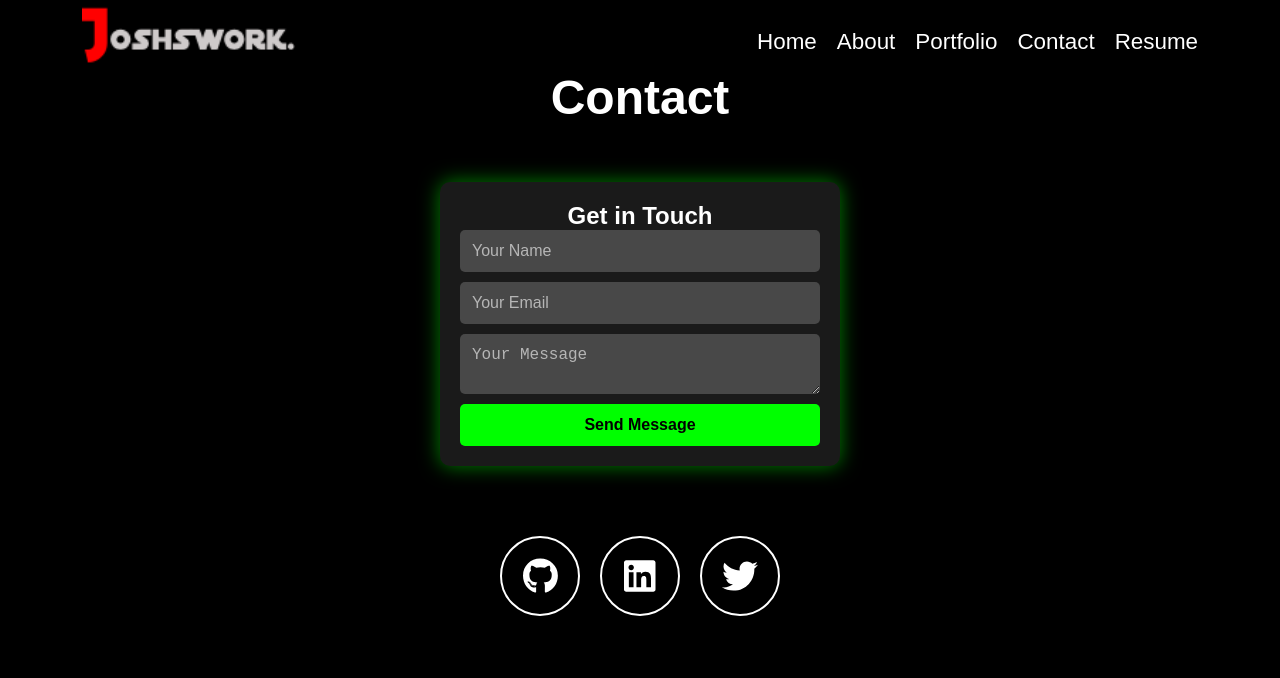
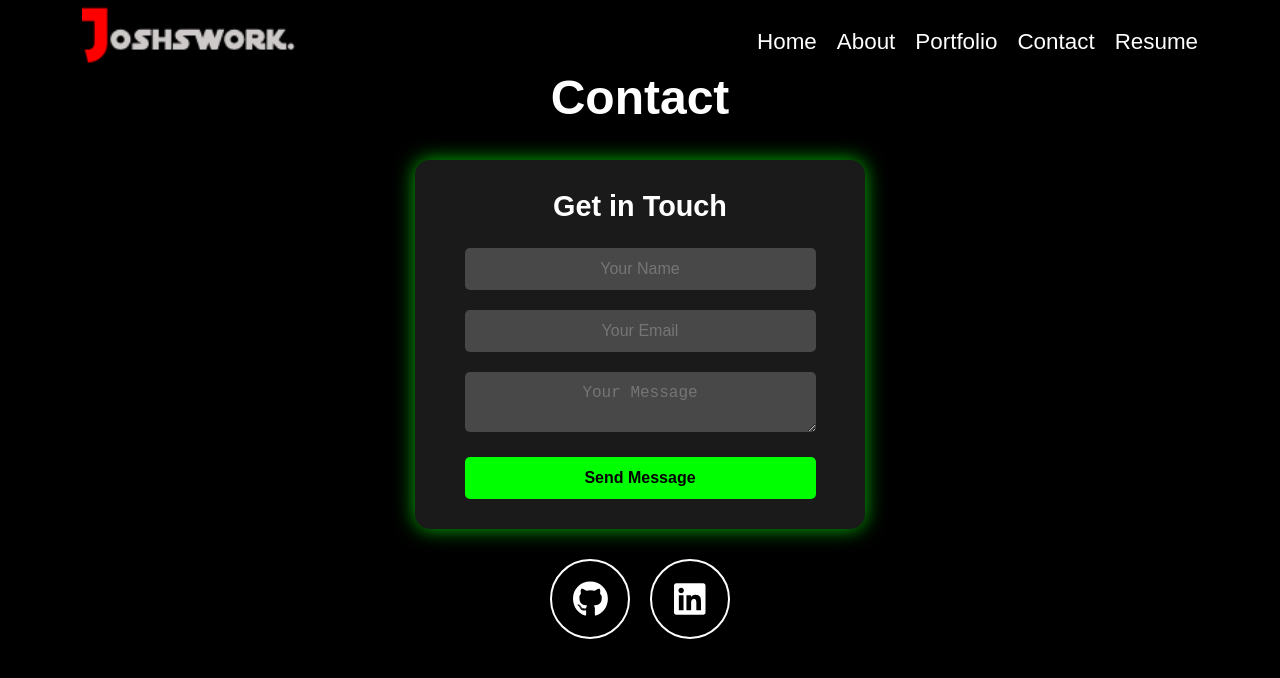
Before and after one commit to joshsdesk/JoshsPortfolio, a React app: page /contact in a window 1280 px wide. Shown: the top 678 px of the page. Built offline with nearby package versions, Linux system fonts and the light colour scheme; the HTML template or start-up script is replaced by a standard one.

Commit message:
contact alignments

```diff
--- a/src/pages/Contact.css
+++ b/src/pages/Contact.css
@@ -1,7 +1,7 @@
 /* Contact Page */
 .contact {
     text-align: center;
-    padding: 80px 0;
+    padding: 60px 0;
     background: black;
     color: white;
     display: flex;
@@ -9,67 +9,72 @@
     align-items: center;
 }
 
-/* Contact Container */
-.contact-container {
+/* Contact Form Container */
+.contact-card {
+    width: 450px;
+    background: rgba(255, 255, 255, 0.1);
+    padding: 30px;
+    border-radius: 15px;
+    backdrop-filter: blur(10px);
+    box-shadow: 0 0 20px rgba(0, 255, 0, 0.7);
+    text-align: center;
     display: flex;
     flex-direction: column;
     align-items: center;
-    gap: 40px;
 }
 
-/* Contact Form Card */
-.contact-card {
-    width: 400px;
-    background: rgba(255, 255, 255, 0.1);
-    padding: 20px;
-    border-radius: 10px;
-    backdrop-filter: blur(10px);
-    box-shadow: 0 0 20px rgba(0, 255, 0, 0.5);
-    text-align: center;
+/* Title */
+.contact-card h2 {
+    font-size: 1.8rem;
+    margin-bottom: 15px;
 }
 
 /* Form Styling */
 form {
     display: flex;
     flex-direction: column;
-    gap: 10px;
+    width: 100%;
+    align-items: center;
 }
 
+/* Input Fields */
 input, textarea {
-    width: 100%;
+    width: 90%;
     padding: 12px;
+    margin: 10px 0;
     border: none;
     border-radius: 5px;
     background: rgba(255, 255, 255, 0.2);
     color: white;
     font-size: 16px;
+    text-align: center;
 }
 
-input::placeholder, textarea::placeholder {
-    color: rgba(255, 255, 255, 0.6);
-}
-
+/* Focus Effect */
 input:focus, textarea:focus {
     outline: none;
-    box-shadow: 0 0 10px rgba(0, 255, 0, 0.5);
+    box-shadow: 0 0 12px rgba(0, 255, 0, 0.7);
 }
 
 /* Submit Button */
 .submit-btn {
+    width: 90%;
     background: #00ff00;
     color: black;
     padding: 12px;
     border: none;
+    cursor: pointer;
+    font-size: 16px;
+    transition: 0.3s;
+    margin-top: 15px;
     border-radius: 5px;
-    font-size: 16px;
-    cursor: pointer;
-    transition: 0.3s;
     font-weight: bold;
 }
 
 .submit-btn:hover {
     background: white;
     color: black;
+    box-shadow: 0 0 15px rgba(0, 255, 0, 0.7);
 }
 
 /* Error Messages */
@@ -80,8 +85,73 @@ input:focus, textarea:focus {
 
 /* Social Media Buttons */
 .social-media {
+    margin-top: 40px;
+    display: flex;
+    justify-content: center;
+    gap: 25px;
+}
+
+/* Social Button Styles */
+.btn-social {
+    display: flex;
+    align-items: center;
+    justify-content: center;
+    width: 80px;
+    height: 80px;
+    font-size: 36px;
+    border: 2px solid #fff;
+    border-radius: 50%;
+    color: white;
+    transition: transform 0.5s ease-in-out, background-color 0.7s ease-in-out, box-shadow 0.7s ease-in-out;
+}
+
+/* Neon Glow Effect */
+.btn-social:hover {
+    background-color: white;
+    color: #ff9234;
+    transform: rotateX(45deg);
+    box-shadow: 0 0 15px #ff9234, 0 0 30px #ff9234;
+}
+
+/* Alternate Movement */
+li:nth-child(odd) .btn-social:hover {
+    transform: translateY(-10px) rotateX(45deg);
+}
+
+li:nth-child(even) .btn-social:hover {
+    transform: translateY(10px) rotateX(45deg);
+}
+
+/* Button Colors */
+.github:hover {
+    color: black;
+}
+
+.linkedin:hover {
+    color: #0077b5;
+}
+
+/* Responsive Design */
+@media screen and (max-width: 768px) {
+    .contact-card {
+        width: 90%;
+    }
+
+    .submit-btn {
+        width: 100%;
+    }
+
+    .social-media {
+        flex-direction: column;
+        gap: 15px;
+    }
+}
+
+
+/* Social Media Buttons */
+.social-media {
+    margin-top: 30px;
     text-align: center;
-    margin-top: 30px;
 }
 
 /* Social Media Button List */
@@ -108,7 +178,7 @@ input:focus, textarea:focus {
     border: 2px solid #fff;
     border-radius: 50%;
     color: white;
-    transition: transform 0.5s ease-in-out, background-color 0.5s ease-in-out, box-shadow 0.5s ease-in-out;
+    transition: transform 0.5s ease-in-out, background-color 0.7s ease-in-out, box-shadow 0.7s ease-in-out;
     position: relative;
     overflow: hidden;
 }
@@ -116,18 +186,18 @@ input:focus, textarea:focus {
 /* Neon Glow Effect */
 .btn-social:hover {
     background-color: white;
-    color: #00ff00;
-    transform: scale(1.1);
+    color: #00ff00; /* Your requested orange color */
+    transform: rotateX(45deg);
     box-shadow: 0 0 15px #00ff00, 0 0 30px #00ff00;
 }
 
 /* Alternate Movement Effect */
 li:nth-child(odd) .btn-social:hover {
-    transform: translateY(-10px) scale(1.1);
+    transform: translateY(-10px) rotateX(45deg);
 }
 
 li:nth-child(even) .btn-social:hover {
-    transform: translateY(10px) scale(1.1);
+    transform: translateY(10px) rotateX(45deg);
 }
 
 /* Button Colors */
@@ -139,16 +209,8 @@ li:nth-child(even) .btn-social:hover {
     color: #0077b5;
 }
 
-.twitter:hover {
-    color: #1da1f2;
-}
-
 /* Responsive Design */
 @media screen and (max-width: 768px) {
-    .contact-card {
-        width: 90%;
-    }
-
     .social-media ul {
         flex-direction: column;
         gap: 15px;
--- a/src/pages/Contact.jsx
+++ b/src/pages/Contact.jsx
@@ -65,11 +65,6 @@ const Contact = () => {
                 <FontAwesomeIcon icon={faLinkedin} />
               </a>
             </li>
-            <li>
-              <a href="https://twitter.com/yourprofile" className="btn-social twitter" target="_blank" rel="noopener noreferrer">
-                <FontAwesomeIcon icon={faTwitter} />
-              </a>
-            </li>
           </ul>
         </div>
       </div>
--- a/src/pages/Portfolio.jsx
+++ b/src/pages/Portfolio.jsx
@@ -63,9 +63,9 @@ const Portfolio = () => {
       <Swiper
         effect={"coverflow"}
         centeredSlides={true}
-        slidesPerView={"auto"}
+        slidesPerView={"4"}
         spaceBetween={40} // Proper spacing between slides
-        loop={true}
+        loop={repos.length > 4}
         coverflowEffect={{
           rotate: 0,
           stretch: 50,
```
